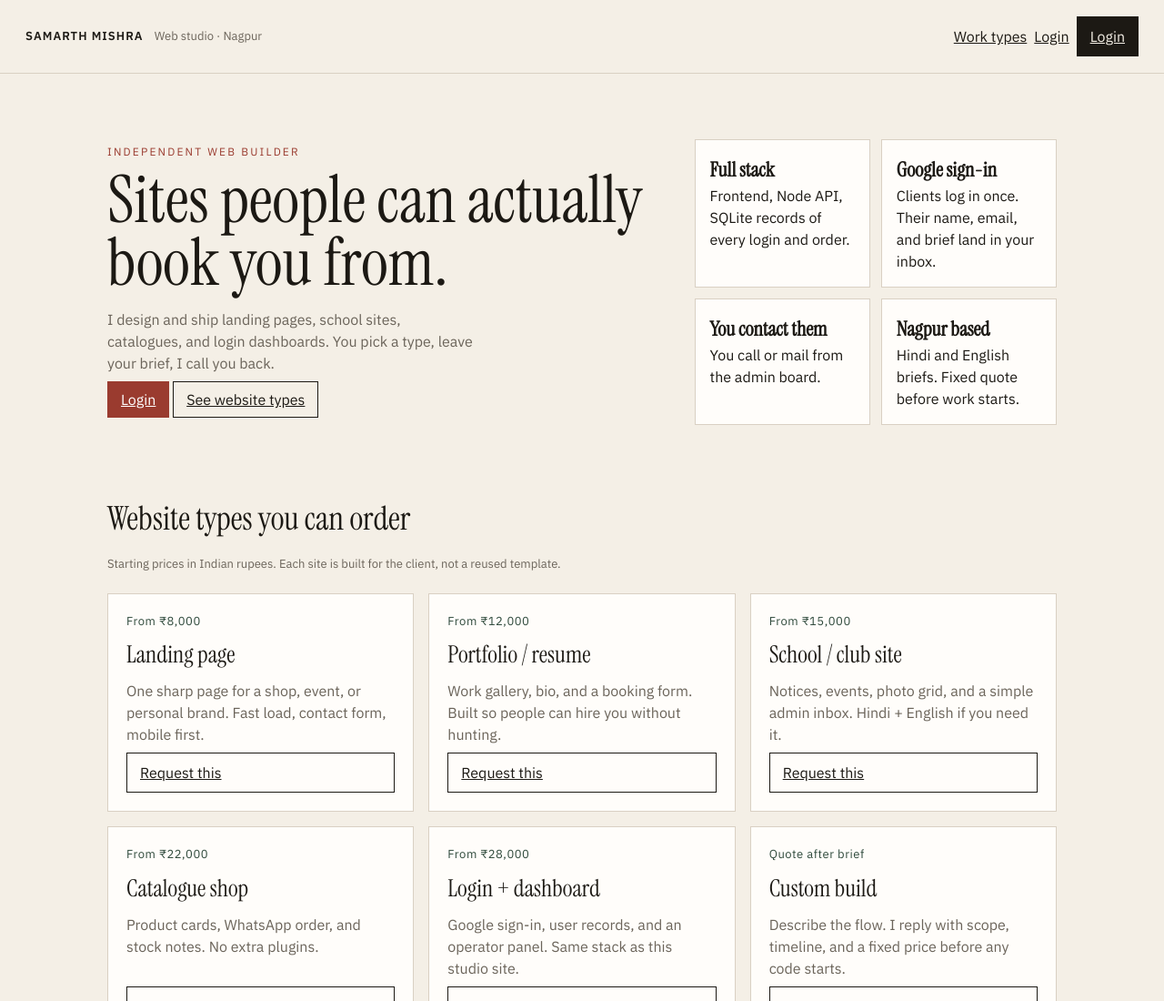
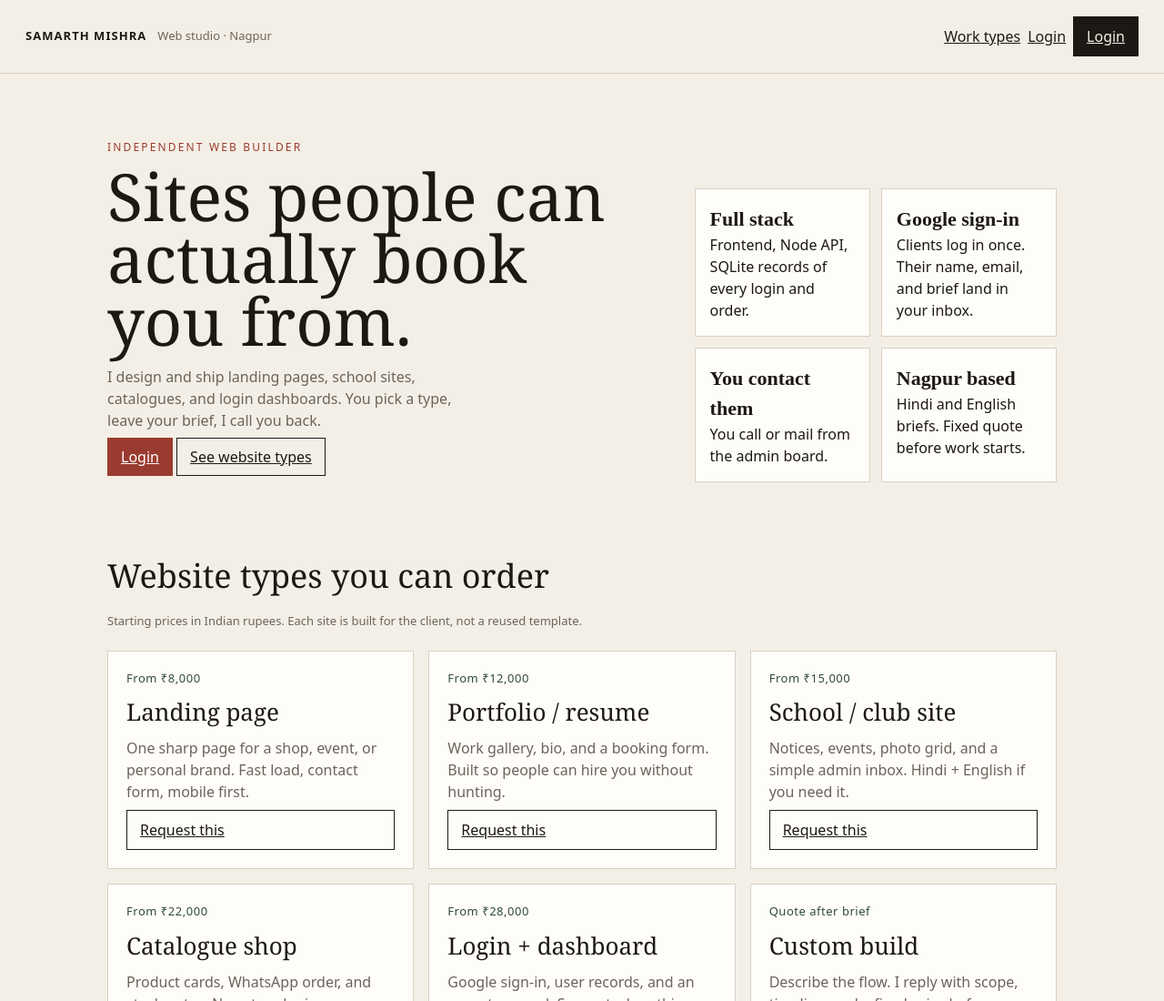
Before and after one commit to samarthmishra12345678-lab/samarth-studio, a website: page public/index.html in a window 1280 px wide. Shown: the top 1100 px of the page at 91% size. Drawn offline with Linux system fonts and the light colour scheme; no server answers.

```diff
--- a/public/index.html
+++ b/public/index.html
@@ -3,12 +3,8 @@
 <head>
   <meta charset="UTF-8" />
   <meta name="viewport" content="width=device-width, initial-scale=1" />
-  <title>Samarth Mishra — Web Studio</title>
+  <title>Samarth Mishra Web Studio</title>
   <link rel="icon" href="/favicon.svg" type="image/svg+xml" />
-  <link rel="apple-touch-icon" href="/favicon.svg" />
-  <link rel="preconnect" href="https://fonts.googleapis.com" />
-  <link rel="preconnect" href="https://fonts.gstatic.com" crossorigin />
-  <link href="https://fonts.googleapis.com/css2?family=Instrument+Serif:ital@0;1&family=IBM+Plex+Sans:wght@400;500;600&display=swap" rel="stylesheet" />
   <link rel="stylesheet" href="/styles.css" />
 </head>
 <body>
```
Also changed, not shown: package.json (+2 -9 lines).
